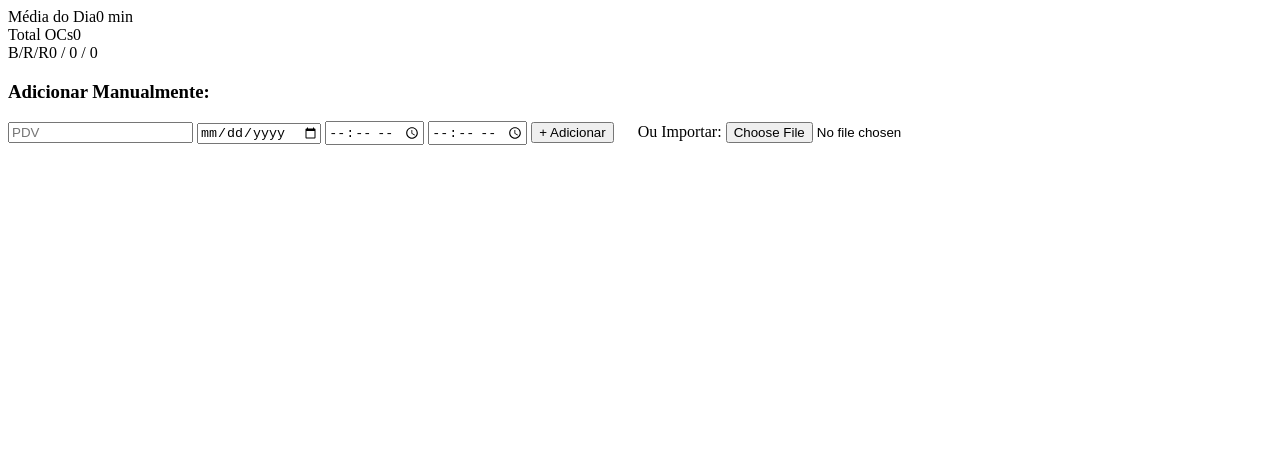
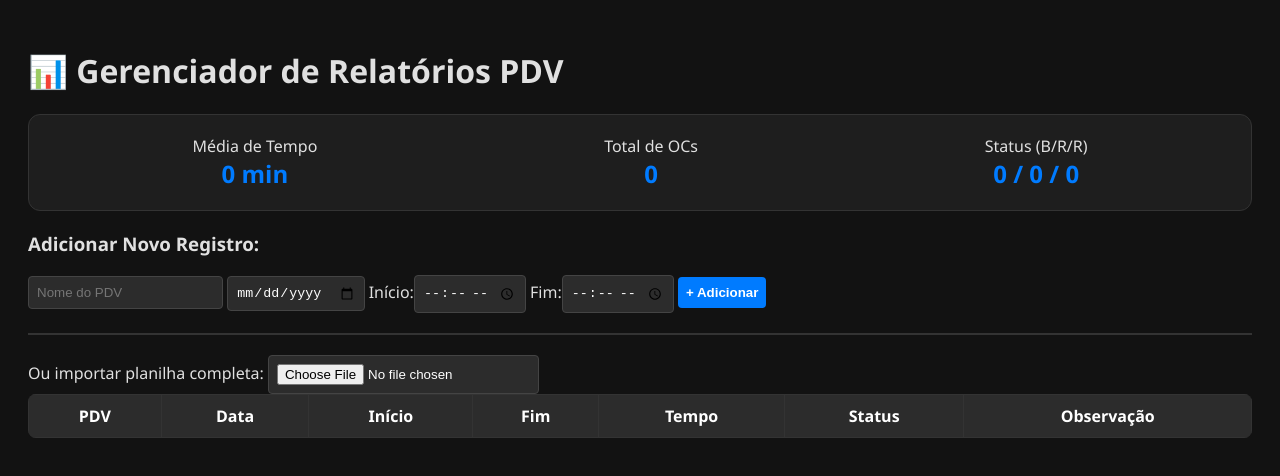
Before and after one commit to lkirasantos/RelatorioDiario, a plain HTML site: page index.html in a window 1280 px wide. Drawn offline with Linux system fonts and the light colour scheme.

Commit message:
Update index.html

```diff
--- a/index.html
+++ b/index.html
@@ -1,17 +1,54 @@
+<!DOCTYPE html>
+<html lang="pt-br">
+<head>
+    <meta charset="UTF-8">
+    <meta name="viewport" content="width=device-width, initial-scale=1.0">
+    <title>Relatório de PDV - Dark Mode</title>
+    <link rel="stylesheet" href="style.css">
+    <script src="https://cdn.sheetjs.com/xlsx-0.20.0/package/dist/xlsx.full.min.js"></script>
+</head>
+<body>
+
+    <h1>📊 Gerenciador de Relatórios PDV</h1>
+
     <div class="summary-card">
-    <div class="stat-item">Média do Dia<span id="avg-day">0 min</span></div>
-    <div class="stat-item">Total OCs<span id="total-ocs">0</span></div>
-    <div id="status-counts" class="stat-item">B/R/R<span>0 / 0 / 0</span></div>
+        <div class="stat-item">Média de Tempo<span id="avg-day">0 min</span></div>
+        <div class="stat-item">Total de OCs<span id="total-ocs">0</span></div>
+        <div class="stat-item">Status (B/R/R)<span id="status-counts">0 / 0 / 0</span></div>
     </div>
 
-<div class="upload-section" style="margin-bottom: 20px;">
-    <h3>Adicionar Manualmente:</h3>
-    <input type="text" id="m-pdv" placeholder="PDV">
+    <div class="upload-section">
+        <h3>Adicionar Novo Registro:</h3>
+        <div class="manual-form">
+            <input type="text" id="m-pdv" placeholder="Nome do PDV">
             <input type="date" id="m-data">
-    <input type="time" id="m-inicio">
-    <input type="time" id="m-fim">
+            <label>Início:</label><input type="time" id="m-inicio">
+            <label>Fim:</label><input type="time" id="m-fim">
             <button onclick="addManualRow()">+ Adicionar</button>
+        </div>
 
-    <span style="margin-left: 20px;">Ou Importar:</span>
+        <hr style="border: 0.5px solid #333; margin: 20px 0;">
+
+        <label for="file-upload">Ou importar planilha completa:</label>
         <input type="file" id="file-upload" accept=".xlsx, .xls, .csv">
     </div>
+
+    <table id="data-table">
+        <thead>
+            <tr>
+                <th>PDV</th>
+                <th>Data</th>
+                <th>Início</th>
+                <th>Fim</th>
+                <th>Tempo</th>
+                <th>Status</th>
+                <th>Observação</th>
+            </tr>
+        </thead>
+        <tbody>
+            </tbody>
+    </table>
+
+    <script src="script.js"></script>
+</body>
+</html>
```
Lines whose indentation alone changed are shown as unchanged.
